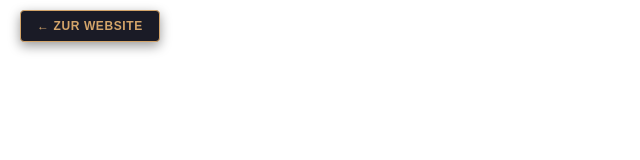
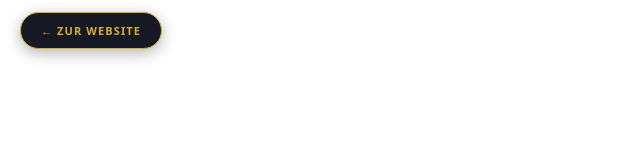
Before and after one commit to chreever/zeitqualitaet, an Eleventy site: page admin/index.html in a window 1280 px wide. Shown: the whole page, without its empty margins (0-640 px from the left). Built offline with nearby package versions, Linux system fonts and the light colour scheme; Eleventy itself is replaced by a stand-in of ours; files that its build step writes are made by us from their sources.

Commit message:
Update index.html

```diff
--- a/admin/index.html
+++ b/admin/index.html
@@ -11,44 +11,43 @@
   <script src="https://identity.netlify.com/v1/netlify-identity-widget.js"></script>
 
   <style>
-    /* Der Zurück-Button: Sicher auf der linken Seite am PC platziert */
+    /* Der Zurück-Button im neuen Premium-Design */
     .exit-button {
       position: fixed;
-      top: 10px;
+      top: 12px;
       left: 20px;
-      z-index: 99999; /* Damit er über dem CMS schwebt */
-      font-family: 'Figtree', sans-serif;
-      font-size: 12px;
-      color: #d4a56a; /* Dein Gold-Ton */
-      background: #1a1b26; /* Dunkler Kontrast */
-      border: 1px solid #d4a56a;
-      padding: 8px 16px;
-      border-radius: 4px;
+      z-index: 99999;
+      font-family: 'Figtree', system-ui, sans-serif;
+      font-size: 11px;
+      color: #D4AF37; /* Echtes Gold */
+      background: #161924; /* Edles Nachtblau */
+      border: 1px solid #D4AF37;
+      padding: 10px 20px;
+      border-radius: 100px; /* Abgerundet passend zur Website */
       text-decoration: none;
-      font-weight: bold;
-      letter-spacing: 0.05em;
+      font-weight: 600;
+      text-transform: uppercase;
+      letter-spacing: 0.1em;
       transition: all 0.3s ease;
-      box-shadow: 0 4px 12px rgba(0,0,0,0.4);
+      box-shadow: 0 4px 15px rgba(0,0,0,0.3);
     }
 
     .exit-button:hover {
-      background: #d4a56a;
-      color: #08090e;
-      transform: translateY(-1px);
+      background: #D4AF37;
+      color: #07080b; /* Tiefstes Nachtblau für Text */
+      transform: translateY(-2px);
+      box-shadow: 0 8px 25px rgba(212, 175, 55, 0.25);
     }
 
     /* Kleiner Trick: Wir geben dem CMS-Header links etwas Platz,
        damit der Button nicht gequetscht wirkt */
     header {
-      padding-left: 150px !important;
+      padding-left: 180px !important;
     }
-
-    /* Da du nur am PC arbeitest, lassen wir die CMS-Standard-Styles
-       einfach atmen, ohne sie für Mobilgeräte zu verbiegen. */
   </style>
 </head>
 <body>
-  <a href="/" class="exit-button">← ZUR WEBSITE</a>
+  <a href="/" class="exit-button">← Zur Website</a>
 
   <script src="https://cdn.jsdelivr.net/npm/decap-cms@^3.0.0/dist/decap-cms.js"></script>
 
```
